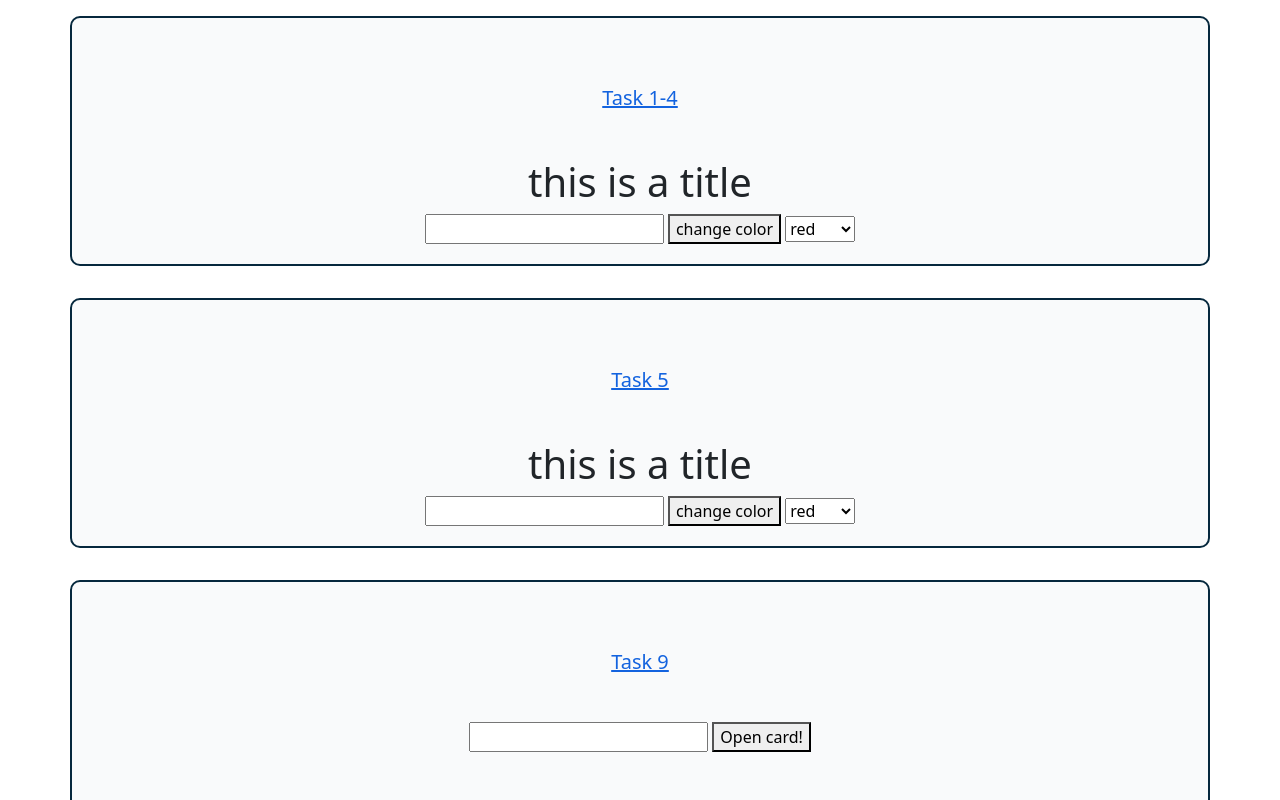
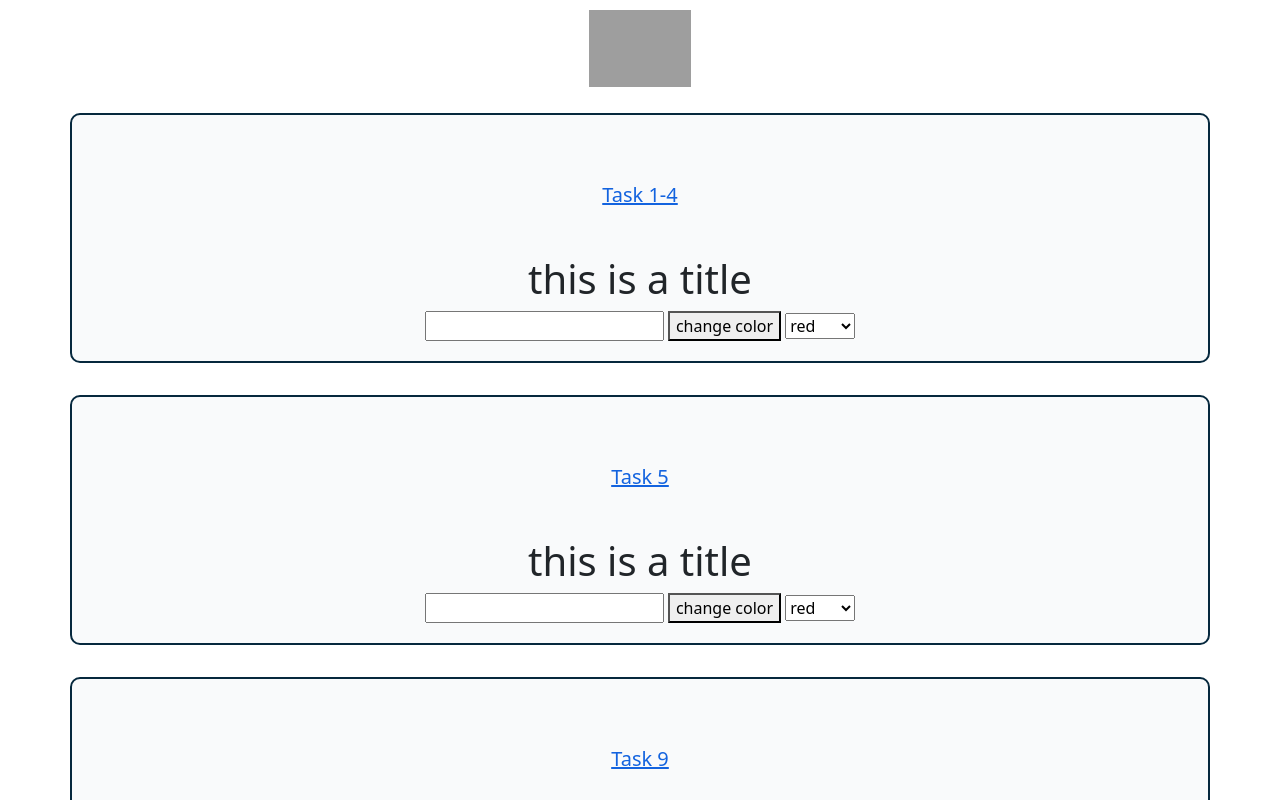
Before and after one commit to reefgb96/js-rep, a plain HTML site: page index.html in a window 1280 px wide. Shown: the top 800 px of the page. Drawn offline with nearby package versions, Linux system fonts and the light colour scheme; grey boxes are pictures that could not be loaded.

Commit message:
add-logo

```diff
--- a/index.html
+++ b/index.html
@@ -21,6 +21,8 @@
 </head>
 
 <body>
+
+    <div class="logo text-center "><img src="https://cdn-icons-png.flaticon.com/512/1199/1199124.png" alt="js-logo"></div>
 
     <!-- ///////////// Tasks 1-4 ///////////// -->
 
--- a/style.scss
+++ b/style.scss
@@ -14,3 +14,8 @@
     width: 15vw;
     background-color: #f2f4f67c;
 }
+
+.logo img {
+    width: 8%;
+    margin: 10px auto;
+}
```
Also changed, not shown: style.css, 1 other file.
